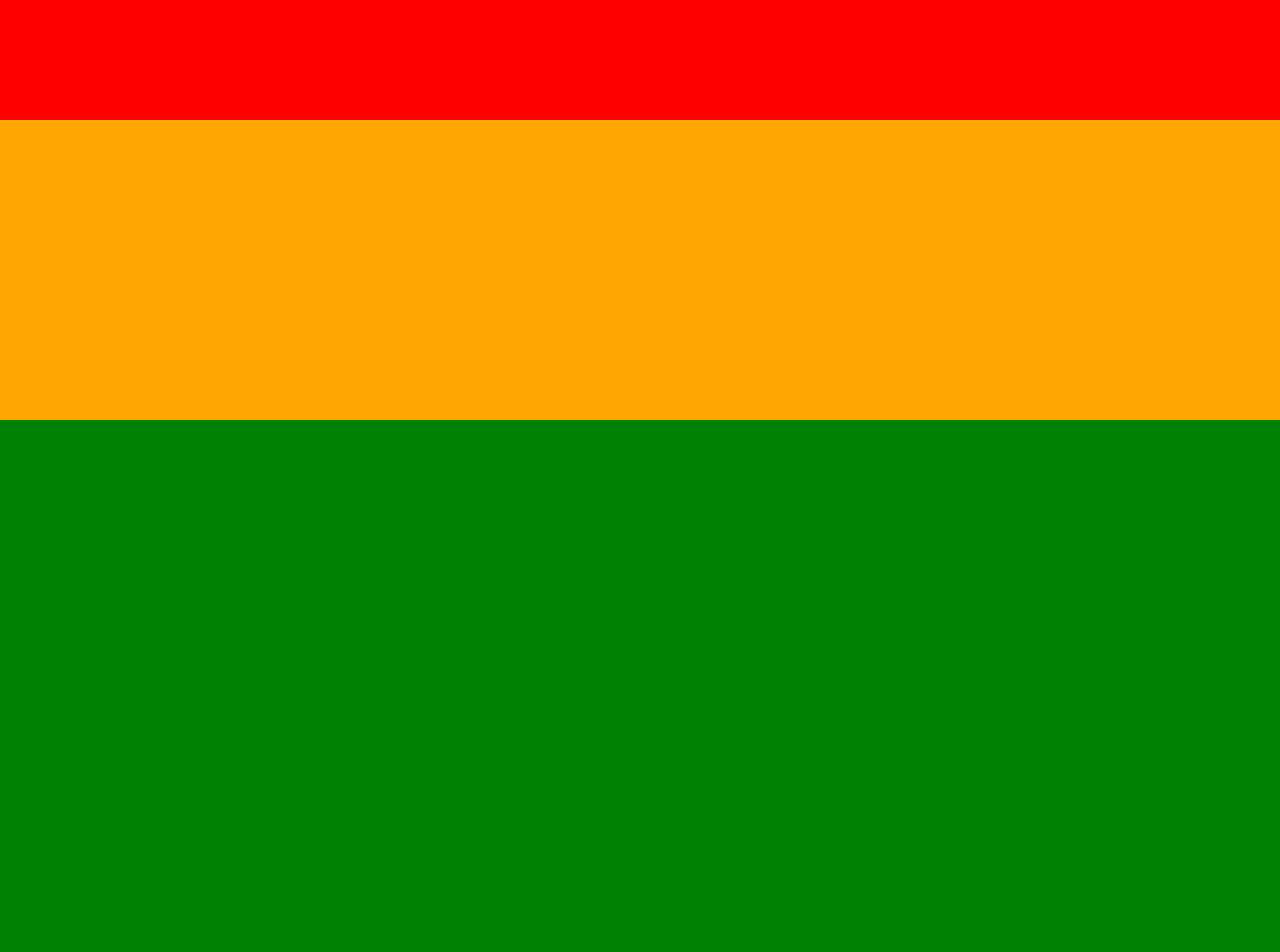
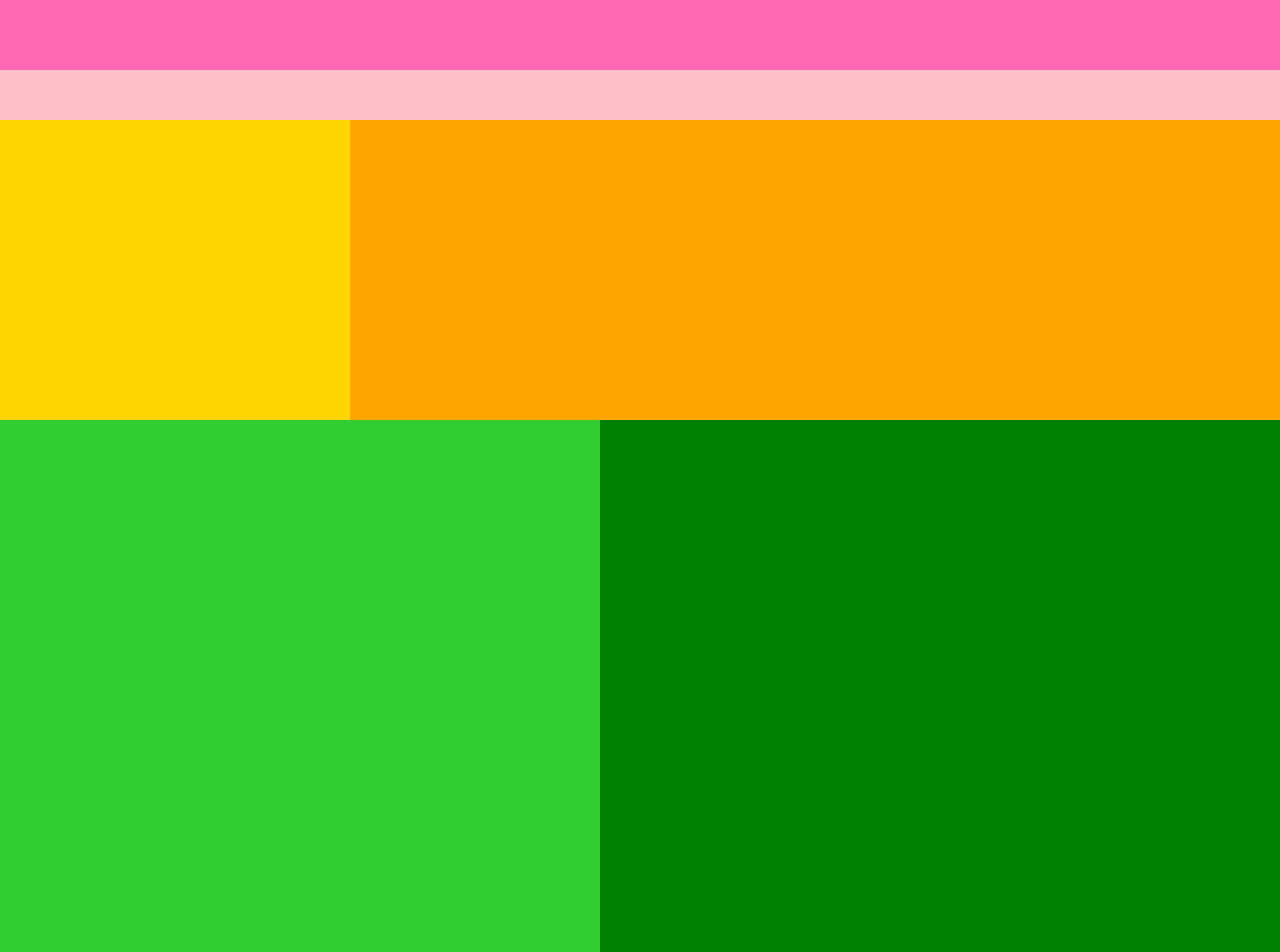
Before and after one commit to dbvt19/caravan, a plain HTML site: page index.html in a window 1280 px wide. Shown: the top 952 px of the page. Drawn offline with Linux system fonts and the light colour scheme.

Commit message:
[Add]Flexbox適用前

```diff
--- a/index.html
+++ b/index.html
@@ -9,13 +9,25 @@
 
   <body>
     <!-- header用のdiv-->
-    <div class="header"></div>
+    <div class="header">
+     <div class="header-top"></div>
+     <div class="header-bottom"></div>
+
+    </div>
 
     <!-- main-visual用のdiv -->
-    <div class="main-visual"></div>
+    <div class="main-visual">
+      <div class="main-visual-content"></div>
+
+    </div>
+
 
     <!-- main用のdiv -->
-    <div class="main"></div>
+    <div class="main">
+      <div class="blog"></div>
+      <div class="sidebar"></div>
+
+    </div>
 
     <!-- footer用のdiv -->
     <div class="footer"></div>
--- a/style.css
+++ b/style.css
@@ -11,10 +11,28 @@
   background-color: red; /* 背景色red */
 }
 
+.header-top {
+  width: 100%; /* 横幅いっぱい */
+  height: 70px; /* 高さ100px */
+  background-color: hotpink; /* 背景色hotpink */
+}
+
+.header-bottom {
+  width: 100%; /* 横幅いっぱい */
+  height: 50px; /* 高さ100px */
+  background-color: pink; /* 背景色pink */
+}
+
 .main-visual {
   width: 100%; /* 横幅いっぱい */
   height: 300px; /* 高さ300px */
   background-color: orange; /* 背景色orange */
+}
+
+.main-visual-content {
+  width: 350px; /* 横幅350px */
+  height: 300px; /* 親の高さに揃える */
+  background-color: gold; /* 背景色gold */
 }
 
 .main {
@@ -23,6 +41,18 @@
   background-color: green; /* 背景色green */
 }
 
+.blog {
+  width: 600px; /* 横幅600px */
+  height: 600px; /* 高さ600px */
+  background-color: limegreen; /* 背景色limegreen */
+}
+
+.sidebar {
+  width: 240px; /* 横幅240px */
+  height: 600px; /* 高さ600px */
+  background-color: palegreen; /* 背景色palegreen */
+}
+
 .footer {
   width: 100%; /* 横幅いっぱい */
   height: 120px; /* 高さ120px */
```
